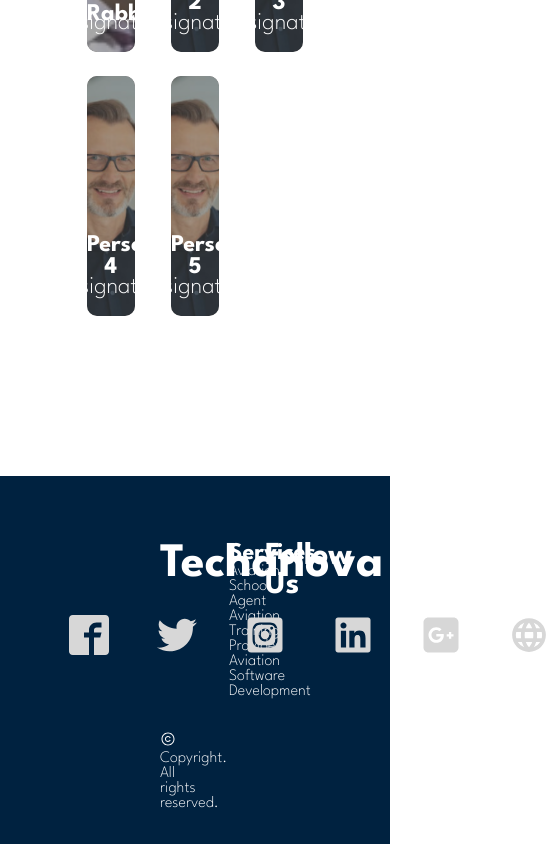
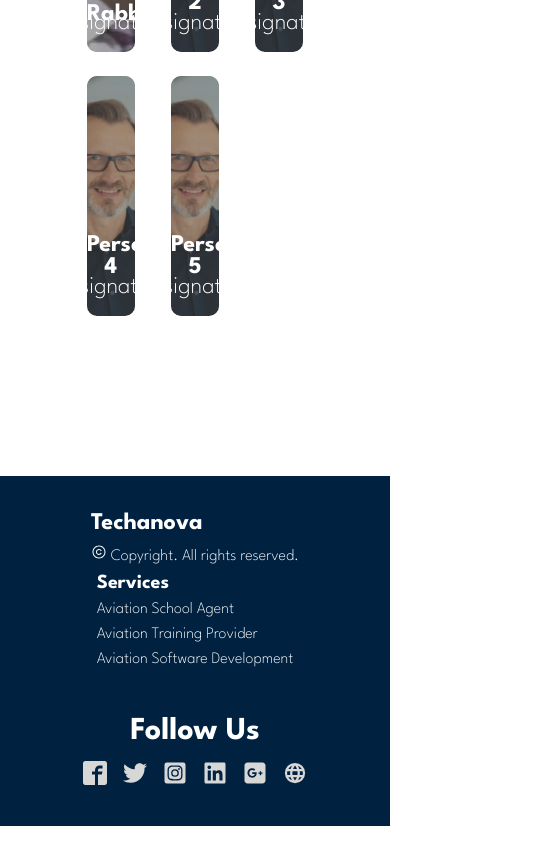
Before and after one commit to toaharahmanratul/techanova, a Next.js app: page / in a window 390 px wide. Shown: the part 1169-2013 px from the top of the page, 549 px wide, since content can reach past the window. Built offline with nearby package versions, Linux system fonts and the light colour scheme.

Commit message:
Responsive footer.

```diff
--- a/src/components/footer/Footer.jsx
+++ b/src/components/footer/Footer.jsx
@@ -19,7 +19,7 @@ const Footer = () => {
             <LiaCopyright /> Copyright. All rights reserved.
           </p>
         </div>
-        <div className={`${styles.servceDiv}`}>
+        <div className={`${styles.serviceDiv}`}>
           <h2>Services</h2>
           <p>Aviation School Agent</p>
           <p>Aviation Training Provider</p>
--- a/src/components/footer/styles/footer.module.css
+++ b/src/components/footer/styles/footer.module.css
@@ -4,7 +4,7 @@
   justify-content: center;
   align-items: center;
   background-color: var(--primary-color);
-  height: 23rem;
+  height: 350px;
   color: white;
   margin-top: 8rem;
   position: absolute;
@@ -40,3 +40,40 @@
 .socialDiv a {
   color: rgb(215, 215, 215);
 }
+
+@media (max-width: 768px) {
+  .mainContainer {
+    justify-content: flex-start;
+  }
+  .footerContentDiv {
+    width: auto;
+    display: flex;
+    justify-content: space-around;
+    flex-wrap: wrap;
+    gap: 10px;
+    padding: 0;
+    margin-top: 0;
+  }
+  .footerInfoDiv {
+    gap: 10px;
+    width: auto;
+  }
+  .footerInfoDiv h1 {
+    font-size: 24px;
+  }
+  .serviceDiv {
+    display: flex;
+    flex-direction: column;
+    gap: 10px;
+  }
+  .serviceDiv h2 {
+    font-size: 20px;
+  }
+  .socialDiv {
+    margin-top: 40px;
+  }
+  .linksDiv {
+    gap: 16px;
+    font-size: 24px;
+  }
+}
```
